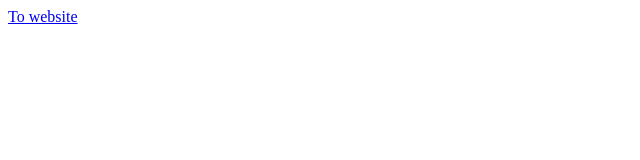
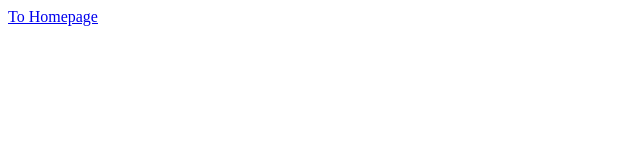
Before and after one commit to mattamora/East-Meets-West, a plain HTML site: page East Meets West/index.html in a window 1280 px wide. Shown: the full height of the page, 0-640 px from the left. Drawn offline with Linux system fonts and the light colour scheme.

```diff
--- a/East Meets West/index.html
+++ b/East Meets West/index.html
@@ -1,10 +1,6 @@
 <!DOCTYPE html>
 <html>
 <body>
-  <a href="home.html">To website</a>
+  <a href="home.html">To Homepage</a>
 </body>
-
-
-
-
 </html>
```
